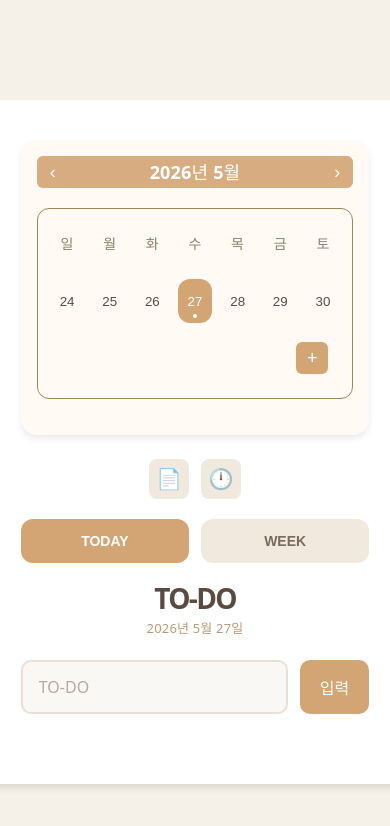
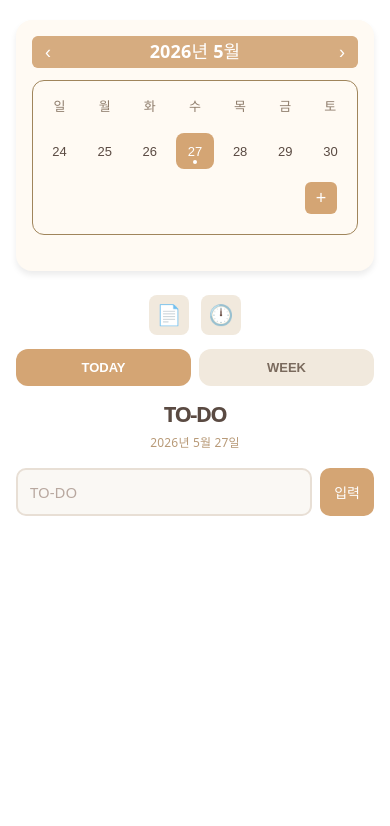
Before and after one commit to gwlee2me-cpu/to-do-list, a React (Vite) app: page / in a window 390 px wide. Shown: the top 826 px of the page. Built offline with nearby package versions, Linux system fonts and the light colour scheme.

Commit message:
Mobile responsive layout and todo date on new line

```diff
--- a/src/App.css
+++ b/src/App.css
@@ -211,9 +211,13 @@
   border-color: #d4a574;
 }
 
-.todo-item span {
+.todo-text {
+  display: flex;
+  flex-direction: column;
+  gap: 2px;
+  flex: 1;
+  min-width: 0;
   word-break: break-word;
-  flex: 1;
 }
 
 .calendar-card {
@@ -387,9 +391,9 @@
 }
 
 .todo-due-date {
+  display: block;
   color: #b89a78;
-  font-size: 13px;
-  margin-left: 2px;
+  font-size: 12px;
 }
 
 .todo-text.completed .todo-due-date {
@@ -567,3 +571,122 @@
   justify-content: center;
   flex-wrap: wrap;
 }
+
+@media (max-width: 480px) {
+  .app {
+    padding: 0;
+    align-items: flex-start;
+  }
+
+  .card {
+    border-radius: 0;
+    padding: 20px 16px;
+    min-height: 100dvh;
+    box-shadow: none;
+  }
+
+  .title {
+    font-size: 22px;
+  }
+
+  .tab-label {
+    font-size: 12px;
+    margin-bottom: 14px;
+  }
+
+  .tabs {
+    gap: 8px;
+    margin-bottom: 16px;
+  }
+
+  .tab-button {
+    padding: 11px 0;
+    font-size: 13px;
+  }
+
+  .input-container {
+    gap: 8px;
+    margin-bottom: 20px;
+  }
+
+  .input {
+    font-size: 15px;
+    padding: 12px 12px;
+  }
+
+  .button {
+    padding: 10px 14px;
+    font-size: 14px;
+  }
+
+  .todo-item {
+    font-size: 15px;
+    padding: 12px 10px 12px 12px;
+  }
+
+  .checkbox-button {
+    font-size: 22px;
+    margin-right: 8px;
+    width: 28px;
+    min-width: 28px;
+  }
+
+  .todo-actions {
+    gap: 4px;
+    margin-left: 8px;
+  }
+
+  .drag-handle {
+    width: 36px;
+    min-width: 36px;
+    height: 36px;
+    font-size: 16px;
+  }
+
+  .delete-button {
+    font-size: 16px;
+    padding: 8px;
+  }
+
+  .move-menu-trigger {
+    width: 34px;
+    height: 34px;
+    font-size: 14px;
+  }
+
+  .calendar-weekday,
+  .calendar-date,
+  .calendar-cell {
+    min-height: 36px;
+    font-size: 13px;
+    border-radius: 8px;
+  }
+
+  .calendar-weekly,
+  .calendar-full {
+    gap: 8px;
+    padding: 8px;
+  }
+
+  .calendar-header {
+    margin-bottom: 12px;
+  }
+
+  .icon-buttons {
+    margin-bottom: 14px;
+  }
+
+  .timer-display,
+  .stopwatch-display {
+    font-size: 28px;
+  }
+
+  .timer-unit-input {
+    font-size: 28px;
+  }
+
+  .timer-section h3,
+  .stopwatch-section h3 {
+    font-size: 20px;
+  }
+}
--- a/src/App.jsx
+++ b/src/App.jsx
@@ -528,9 +528,9 @@ function App() {
                 {todo.done ? '☑' : '□'}
               </button>
               <span className={`todo-text ${todo.done ? 'completed' : ''}`}>
-                {todo.text}
+                <span className="todo-text-content">{todo.text}</span>
                 {todo.dueDate && (
-                  <span className="todo-due-date"> / {formatDueDate(todo.dueDate)}</span>
+                  <span className="todo-due-date">{formatDueDate(todo.dueDate)}</span>
                 )}
               </span>
               <div className="todo-actions">
```
